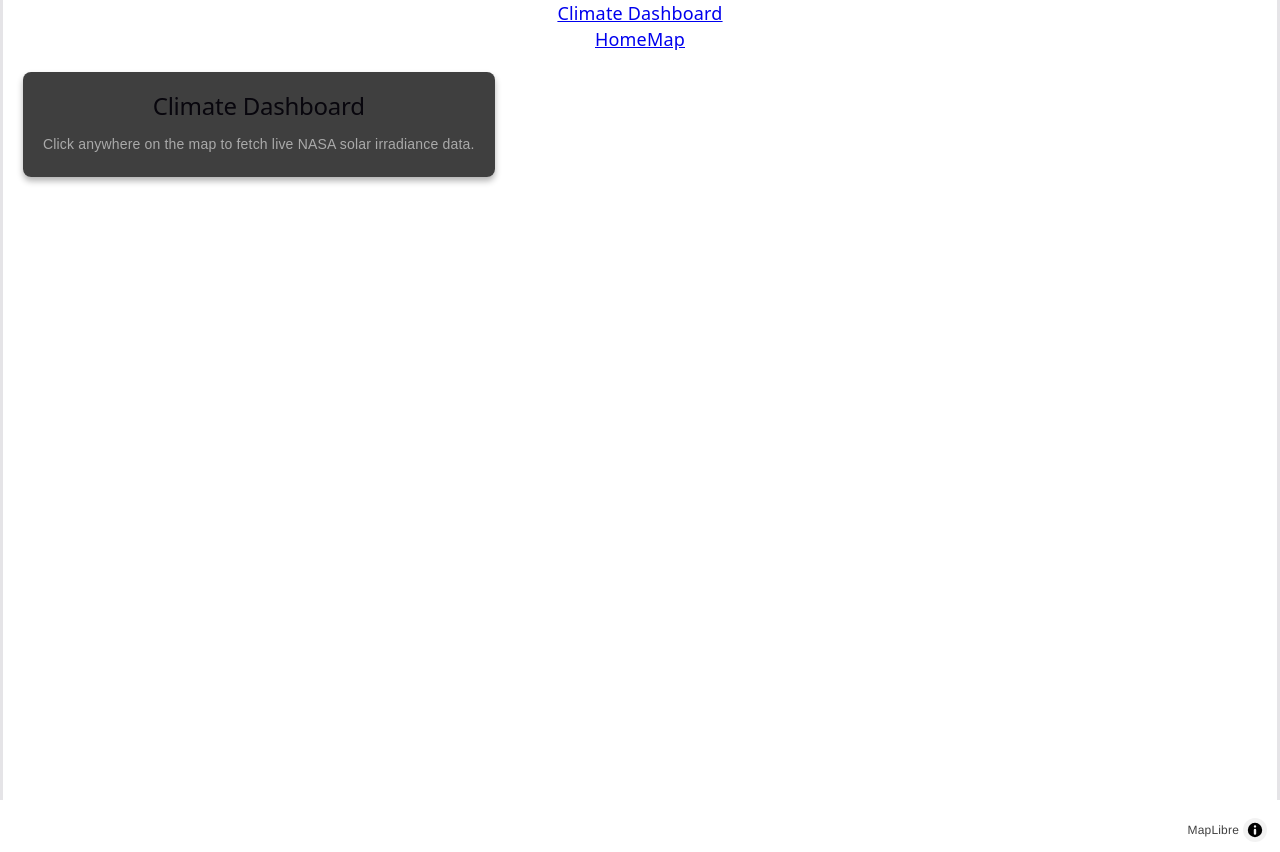
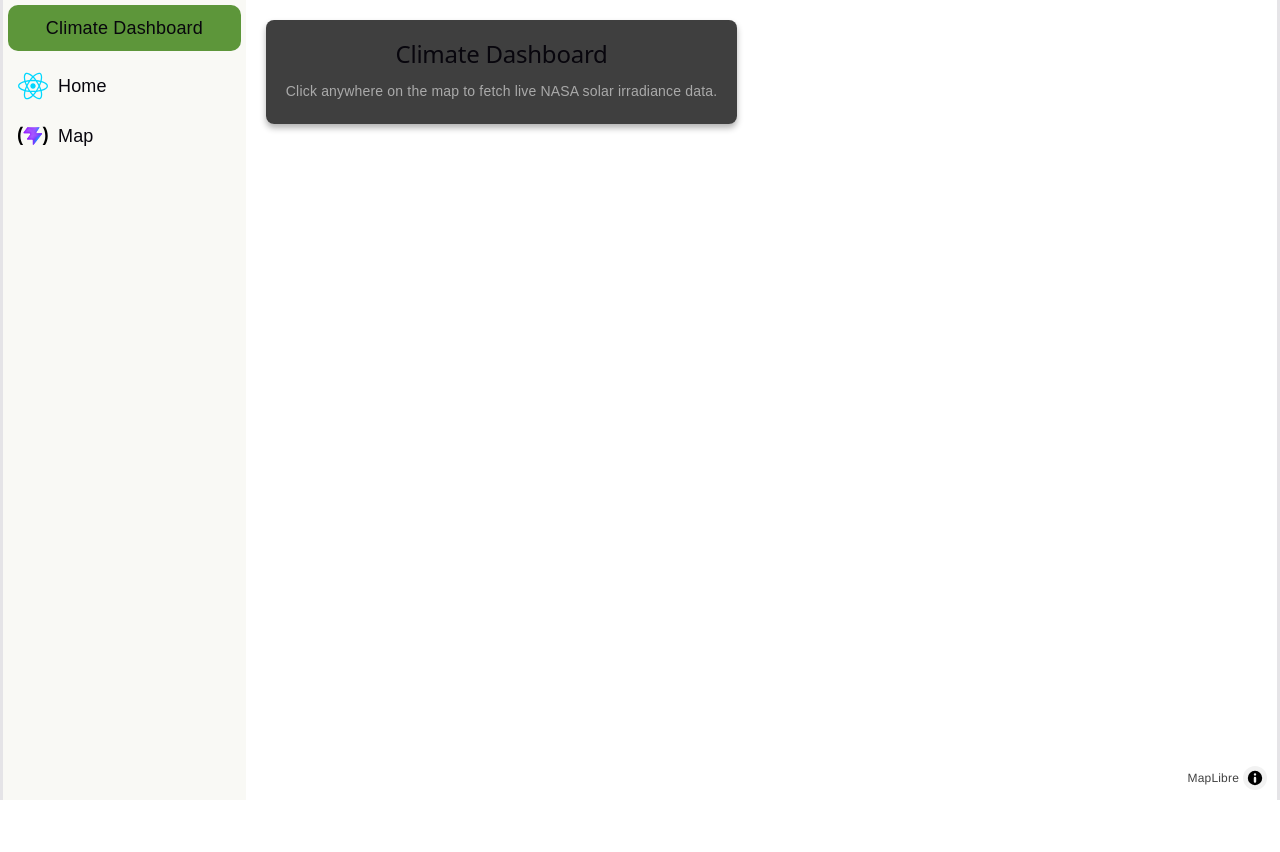
Before and after one commit to brisalchert/climate-dashboard--salchert-b, a React (Vite) app in the folder client-app/: page /map in a window 1280 px wide. After the commit the page ends 800 px from the top, so only its background shows below. Built offline with nearby package versions, Linux system fonts and the light colour scheme; no server answers.

Commit message:
Update navbar styling

```diff
--- a/client-app/src/App.css
+++ b/client-app/src/App.css
@@ -1,6 +1,7 @@
 .app-container {
   width: 100%;
   height: 100%;
+  display: flex;
 }
 
 .main-content {
--- a/client-app/src/components/NavBar.tsx
+++ b/client-app/src/components/NavBar.tsx
@@ -1,4 +1,7 @@
 import {Link} from "react-router-dom";
+import "../styles/NavBar.css"
+import ReactLogo from "@/assets/react.svg"
+import ViteLogo from "@/assets/vite.svg"
 
 function NavBar() {
   return <nav className={"navbar"}>
@@ -6,8 +9,14 @@ function NavBar() {
       <Link to={"/"}>Climate Dashboard</Link>
     </div>
     <div className={"navbar-links"}>
-      <Link to={"/"} className={"nav-link"}>Home</Link>
-      <Link to={"/map"} className={"nav-link"}>Map</Link>
+      <Link to={"/"} className={"nav-link"}>
+        <img src={ReactLogo} className={"nav-link-icon"} alt={""}/>
+        Home
+      </Link>
+      <Link to={"/map"} className={"nav-link"}>
+        <img src={ViteLogo} className={"nav-link-icon"} alt={""}/>
+        Map
+      </Link>
     </div>
   </nav>
 }
--- a/client-app/src/pages/SolarMap.tsx
+++ b/client-app/src/pages/SolarMap.tsx
@@ -39,33 +39,21 @@ function SolarMap() {
   return (
     <div className={"map-canvas"}>
       {/* Sidebar Overlay for future controls */}
-      <div style={{
-        position: 'absolute',
-        top: 20,
-        left: 20,
-        zIndex: 1,
-        background: 'rgba(30, 30, 30, 0.85)',
-        color: '#fff',
-        padding: '20px',
-        borderRadius: '8px',
-        fontFamily: 'sans-serif',
-        backdropFilter: 'blur(4px)',
-        boxShadow: '0 4px 6px rgba(0,0,0,0.3)'
-      }}>
-        <h2 style={{margin: '0 0 10px 0'}}>Climate Dashboard</h2>
-        <p style={{margin: 0, fontSize: '14px', color: '#aaa'}}>
+      <div className={"map-overlay"}>
+        <h2 className={"map-overlay-title"}>Climate Dashboard</h2>
+        <p className={"map-overlay-description"}>
           Click anywhere on the map to fetch live NASA solar irradiance data.
         </p>
 
-        {loading && <p style={{color: '#e67e22'}}>Querying C# API & NASA...</p>}
-        {error && <p style={{color: '#e74c3c'}}>Error: {error}</p>}
+        {loading && <p className={"loading-label"}>Querying C# API & NASA...</p>}
+        {error && <p className={"error-label"}>Error: {error}</p>}
 
         {data && !loading && (
-          <div style={{borderTop: '1px solid #444', paddingTop: '10px'}}>
+          <div className={"solar-data-container"}>
             <p><strong>Latitude:</strong> {data.latitude.toFixed(4)}</p>
             <p><strong>Longitude:</strong> {data.longitude.toFixed(4)}</p>
             <p><strong>Elevation:</strong> {data.elevation}m</p>
-            <p style={{color: '#f1c40f', fontSize: '16px'}}>
+            <p className={"solar-intensity-label"}>
               <strong>Intensity:</strong> {data.intensity.toFixed(2)} kW-hr/m²/day
             </p>
           </div>
--- /dev/null
+++ b/client-app/src/styles/NavBar.css
@@ -0,0 +1,43 @@
+.navbar {
+  display: flex;
+  flex-direction: column;
+  width: 300px;
+  font-family: sans-serif;
+  background: var(--social-bg);
+}
+
+.navbar a {
+  text-decoration: none;
+  color: var(--text-h);
+}
+
+.navbar-brand {
+  background: #5d963a;
+  margin: 5px;
+  padding: 10px;
+  border-radius: 10px;
+}
+
+.navbar-links {
+  display: flex;
+  flex-direction: column;
+  text-align: left;
+  margin: 5px;
+}
+
+.nav-link {
+  border-radius: 5px;
+  height: 50px;
+  display: flex;
+  align-items: center;
+}
+
+.nav-link img {
+  width: 30px;
+  height: 30px;
+  margin: 10px;
+}
+
+.nav-link:hover {
+  background: var(--accent);
+}
--- a/client-app/src/styles/SolarMap.css
+++ b/client-app/src/styles/SolarMap.css
@@ -3,3 +3,45 @@
   width: 100%;
   height: 100%;
 }
+
+.map-overlay {
+  position: absolute;
+  top: 20px;
+  left: 20px;
+  z-index: 1;
+  background: rgba(30, 30, 30, 0.85);
+  color: #fff;
+  padding: 20px;
+  border-radius: 8px;
+  font-family: sans-serif;
+  backdrop-filter: blur(4px);
+  box-shadow: 0 4px 6px rgba(0, 0, 0, 0.3);
+}
+
+.map-overlay-title {
+  margin: 0 0 10px 0;
+}
+
+.map-overlay-description {
+  margin: 0;
+  font-size: 14px;
+  color: #aaa;
+}
+
+.loading-label {
+  color: #e67e22;
+}
+
+.error-label {
+  color: #e74c3c;
+}
+
+.solar-data-container {
+  border-top: 1px solid #444;
+  padding-top: 10px;
+}
+
+.solar-intensity-label {
+  color: #f1c40f;
+  font-size: 16px;
+}
--- a/client-app/vite.config.ts
+++ b/client-app/vite.config.ts
@@ -1,9 +1,15 @@
 import {defineConfig} from 'vite'
 import react from '@vitejs/plugin-react'
+import path from 'path'
 
 // https://vite.dev/config/
 export default defineConfig({
   plugins: [react()],
+  resolve: {
+    alias: {
+      '@': path.resolve(__dirname, './src'),
+    }
+  },
   server: {
     proxy: {
       // Tell Vite to send any request starting with /api to the C# backend at port 7125
```
